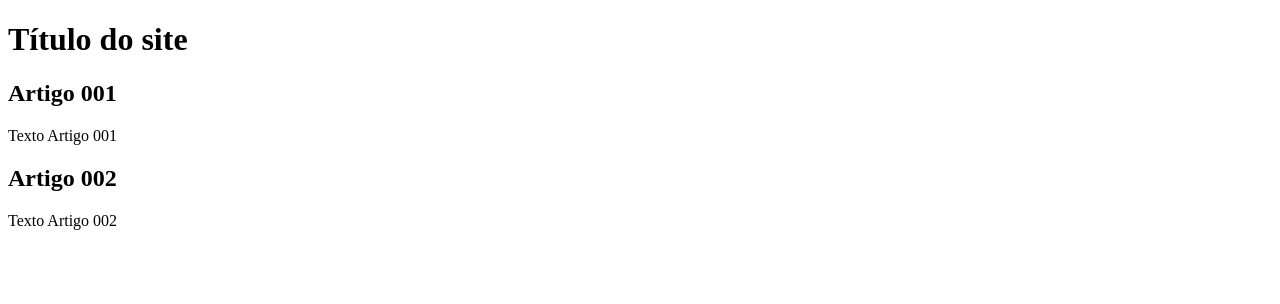
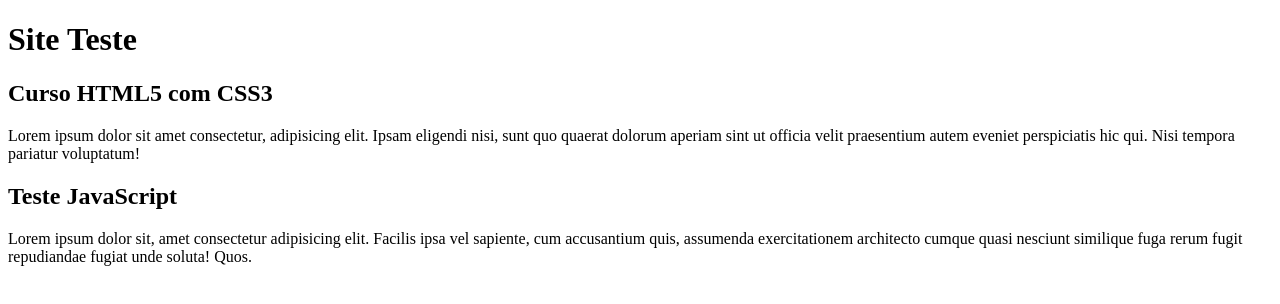
Before and after one commit to LuanOliveiira/projeto-site, a plain HTML site: page index.html in a window 1280 px wide. Drawn offline with Linux system fonts and the light colour scheme.

Commit message:
comecei a escrever o conteúdo

```diff
--- a/index.html
+++ b/index.html
@@ -9,15 +9,15 @@
 <body>
     <main>
         <head>
-            <h1> Título do site</h1>
-        </head>
+            <h1>Site Teste</h1>
+        </header>
         <article>
-            <h2> Artigo 001</h2>
-            <p>Texto Artigo 001</p>
+            <h2>Curso HTML5 com CSS3</h2>
+            <p>Lorem ipsum dolor sit amet consectetur, adipisicing elit. Ipsam eligendi nisi, sunt quo quaerat dolorum aperiam sint ut officia velit praesentium autem eveniet perspiciatis hic qui. Nisi tempora pariatur voluptatum!</p>
         </article>
         <article>
-            <h2>Artigo 002</h2>
-            <p>Texto Artigo 002</p>
+            <h2>Teste JavaScript</h2>
+            <p>Lorem ipsum dolor sit, amet consectetur adipisicing elit. Facilis ipsa vel sapiente, cum accusantium quis, assumenda exercitationem architecto cumque quasi nesciunt similique fuga rerum fugit repudiandae fugiat unde soluta! Quos.</p>
         </article>
     </main>
 
```
